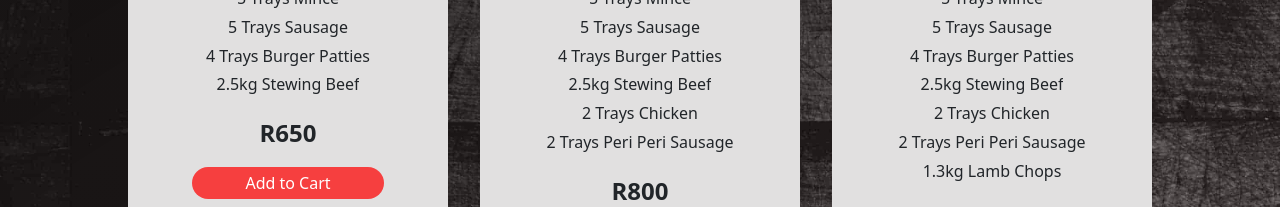
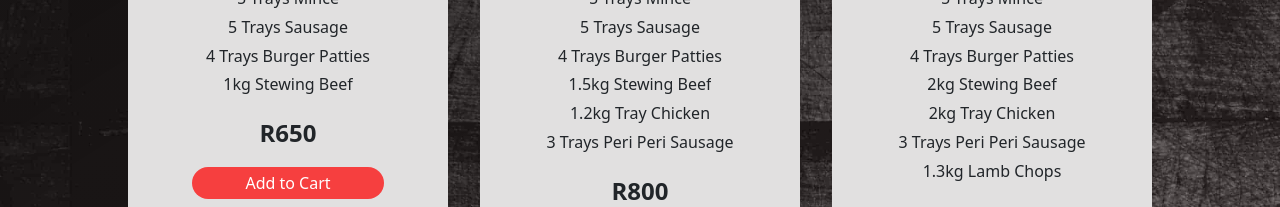
Before and after one commit to RevolutionarySapien/Mhlozayo-Meat, an Angular app: page /store-section in a window 1280 px wide. Shown: the part 1998-2205 px from the top of the page. Built offline with nearby package versions, Linux system fonts and the light colour scheme; a web font is replaced by a local one.

Commit message:
- changed products for combos

```diff
--- a/src/app/home/store-section/store-section.component.ts
+++ b/src/app/home/store-section/store-section.component.ts
@@ -104,7 +104,7 @@ export class StoreSectionComponent {
         },
         { sausage: '5 Trays Sausage' },
         { burgerPatties: '4 Trays Burger Patties' },
-        { stewingBeef: '2.5kg Stewing Beef' },
+        { stewingBeef: '1kg Stewing Beef' },
       ],
       imgUrl: 'assets/cart-imgs/combo.jpg',
       price: 650,
@@ -118,9 +118,9 @@ export class StoreSectionComponent {
         },
         { sausage: '5 Trays Sausage' },
         { burgerPatties: '4 Trays Burger Patties' },
-        { stewingBeef: '2.5kg Stewing Beef' },
-        { chickenTrays: '2 Trays Chicken' },
-        { periPeriSausage: '2 Trays Peri Peri Sausage' },
+        { stewingBeef: '1.5kg Stewing Beef' },
+        { chickenTrays: '1.2kg Tray Chicken' },
+        { periPeriSausage: '3 Trays Peri Peri Sausage' },
       ],
       imgUrl: 'assets/cart-imgs/combo.jpg',
       price: 800,
@@ -134,9 +134,9 @@ export class StoreSectionComponent {
         },
         { sausage: '5 Trays Sausage' },
         { burgerPatties: '4 Trays Burger Patties' },
-        { stewingBeef: '2.5kg Stewing Beef' },
-        { chickenTrays: '2 Trays Chicken' },
-        { periPeriSausage: '2 Trays Peri Peri Sausage' },
+        { stewingBeef: '2kg Stewing Beef' },
+        { chickenTrays: '2kg Tray Chicken' },
+        { periPeriSausage: '3 Trays Peri Peri Sausage' },
         { lambChops: '1.3kg Lamb Chops' },
       ],
       imgUrl: 'assets/cart-imgs/combo.jpg',
```
